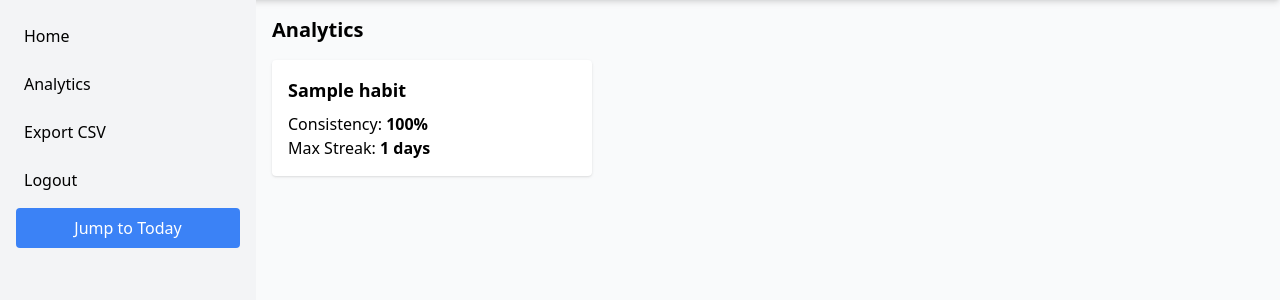
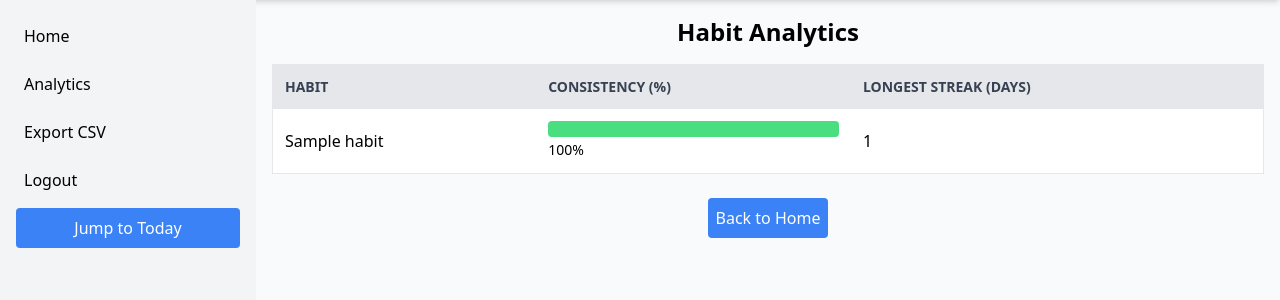
Before and after one commit to rathibharat/habit-tracker-v3, a Flask app: page /analytics in a window 1280 px wide. Shown: the part 64-364 px from the top of the page. Run offline with Flask 3, Linux system fonts and the light colour scheme; the visitor is signed in with stand-in values (Sample User, id 1); tables that the repository leaves empty hold one stand-in row (values such as "Sample post"); some libraries are stand-ins or nearby versions.

Commit message:
Update analytics.html

```diff
--- a/templates/analytics.html
+++ b/templates/analytics.html
@@ -2,14 +2,41 @@
 {% block title %}Analytics{% endblock %}
 
 {% block content %}
-<h2 class="text-xl font-bold mb-4">Analytics</h2>
-<div class="grid grid-cols-1 sm:grid-cols-2 md:grid-cols-3 gap-4">
-    {% for habit in data %}
-    <div class="p-4 bg-white rounded shadow">
-        <h3 class="font-bold text-lg mb-2">{{ habit.name }}</h3>
-        <p>Consistency: <span class="font-semibold">{{ habit.consistency }}%</span></p>
-        <p>Max Streak: <span class="font-semibold">{{ habit.streak }} days</span></p>
-    </div>
-    {% endfor %}
+<h2 class="text-2xl font-bold mb-4 text-center">Habit Analytics</h2>
+
+<div class="overflow-x-auto">
+    <table class="min-w-full bg-white border rounded shadow-sm">
+        <thead>
+            <tr class="bg-gray-200 text-gray-700 uppercase text-sm">
+                <th class="p-3 text-left">Habit</th>
+                <th class="p-3 text-left">Consistency (%)</th>
+                <th class="p-3 text-left">Longest Streak (days)</th>
+            </tr>
+        </thead>
+        <tbody>
+            {% for habit in data %}
+            <tr class="border-b hover:bg-gray-50">
+                <td class="p-3">{{ habit.name }}</td>
+                <td class="p-3">
+                    <div class="w-full bg-gray-200 rounded h-4">
+                        <div class="bg-green-400 h-4 rounded" style="width: {{ habit.consistency }}%"></div>
+                    </div>
+                    <span class="text-sm">{{ habit.consistency }}%</span>
+                </td>
+                <td class="p-3">{{ habit.streak }}</td>
+            </tr>
+            {% else %}
+            <tr>
+                <td colspan="3" class="p-3 text-center text-gray-500">No habits found.</td>
+            </tr>
+            {% endfor %}
+        </tbody>
+    </table>
+</div>
+
+<div class="mt-6 flex justify-center">
+    <a href="{{ url_for('home') }}" class="p-2 bg-blue-500 text-white rounded hover:bg-blue-600">
+        Back to Home
+    </a>
 </div>
 {% endblock %}
```
